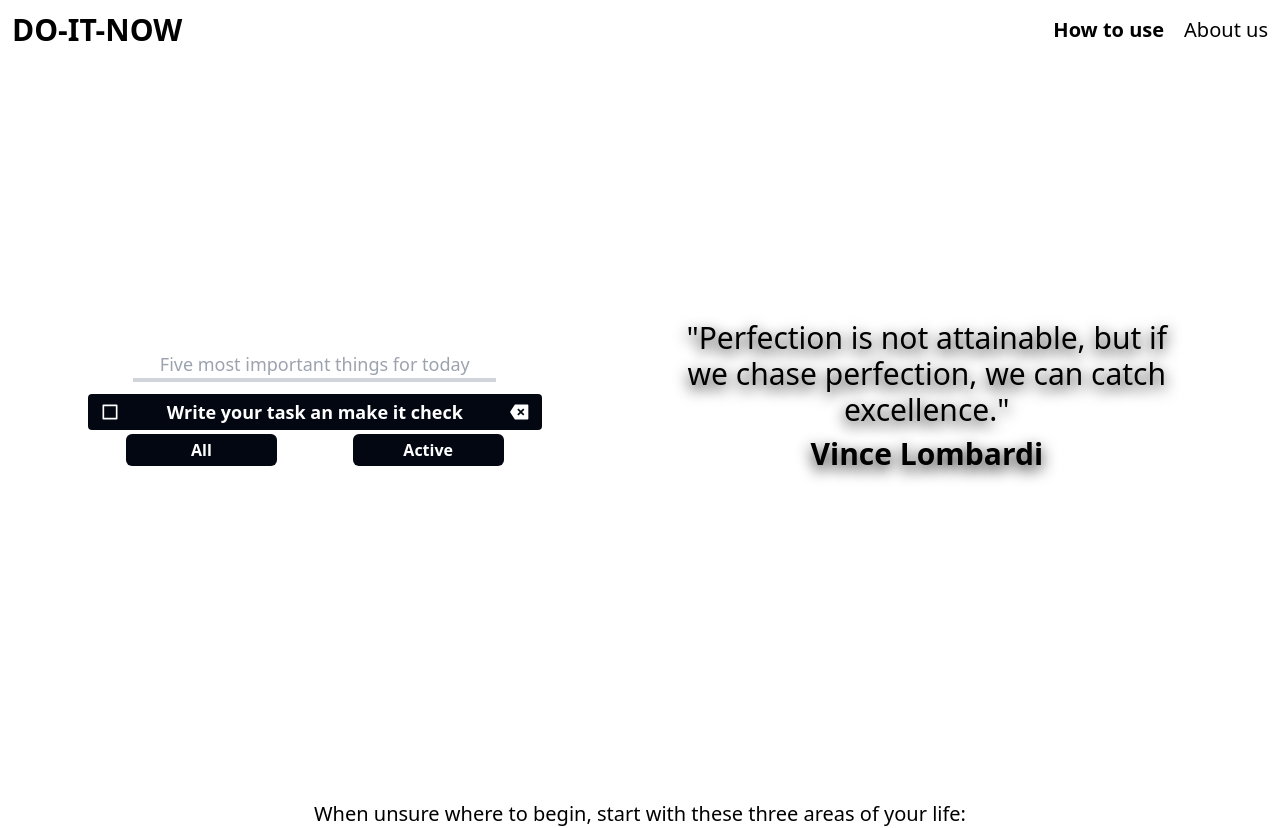
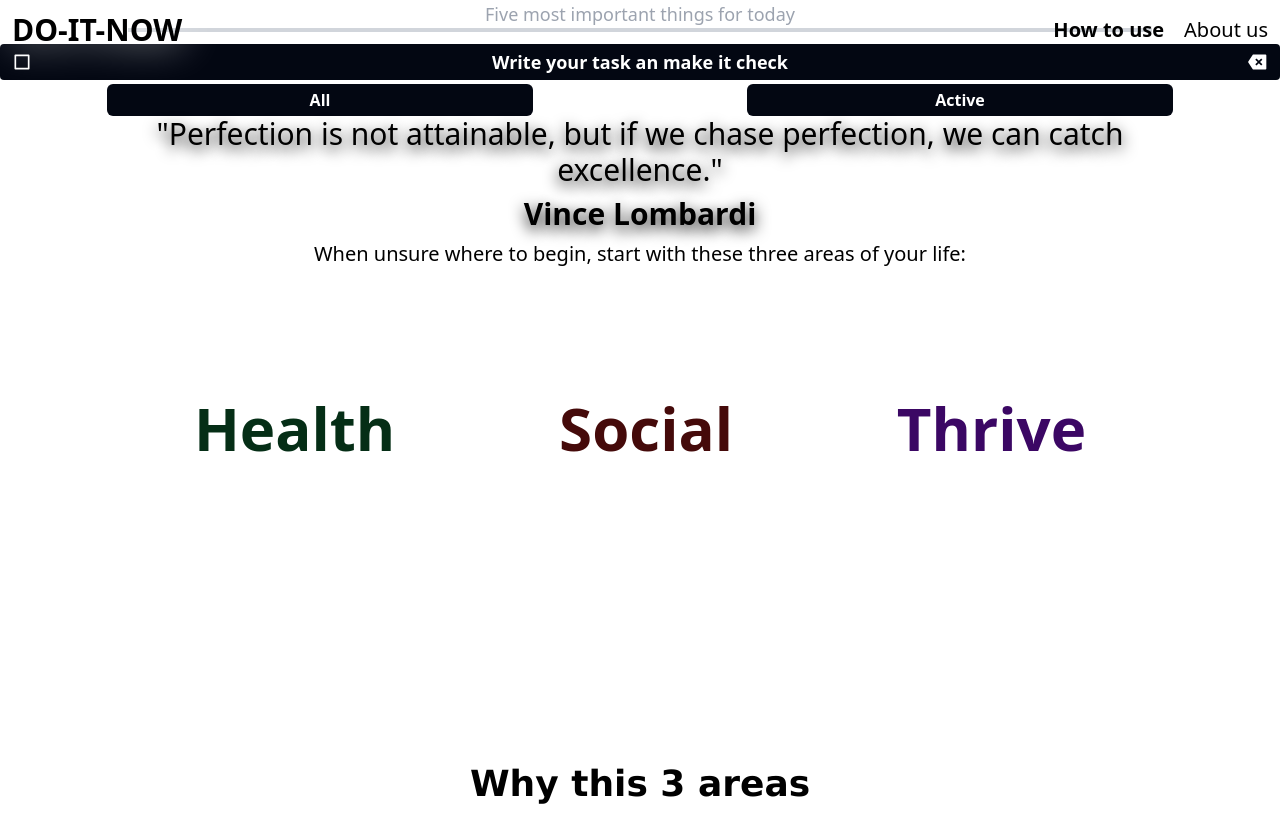
Before and after one commit to fantasyfuerte/DO-IT-PROJECT, a React (Vite) app: page / in a window 1280 px wide. Shown: the top 828 px of the page. Built offline with nearby package versions, Linux system fonts and the light colour scheme.

Commit message:
Reseting styles

```diff
--- a/src/QuotesApp/QuotesApp.tsx
+++ b/src/QuotesApp/QuotesApp.tsx
@@ -24,7 +24,7 @@ const QuotesApp: React.FC = () => {
       initial={{ opacity: 0 }}
       animate={{ opacity: 1 }}
       transition={{ duration: 0.5 }}
-      className="mt-20 md:mt-0 md:ml-6 inline-block p-6 basis-3/5"
+      className="inline-block"
     >
       <AnimatePresence mode="wait">
         <motion.div
--- a/src/ToDoApp/ToDoApp.tsx
+++ b/src/ToDoApp/ToDoApp.tsx
@@ -39,10 +39,7 @@ const ToDoApp: React.FC = () => {
 
   return (
     <>
-      <motion.section
-        layout
-        className="md:ml-20 mt-4  p-2 rounded-md h-fit w-full md:basis-2/5"
-      >
+      <motion.section layout className=" rounded-md h-fit w-full">
         {toDoState.length < 5 && (
           <NewTaskForm filter={filter} dispatch={dispatch} />
         )}
--- a/src/pages/HomePage.tsx
+++ b/src/pages/HomePage.tsx
@@ -7,7 +7,7 @@ import ToDoApp from "@/ToDoApp/ToDoApp";
 export const HomePage: React.FC = () => {
   return (
     <>
-      <div className="flex flex-col md:flex-row mt-32 md:mt-0 md:justify-between justify-start items-center h-[83vh] md:h-screen">
+      <div className="">
         <ToDoApp />
         <QuotesApp />
       </div>
```
